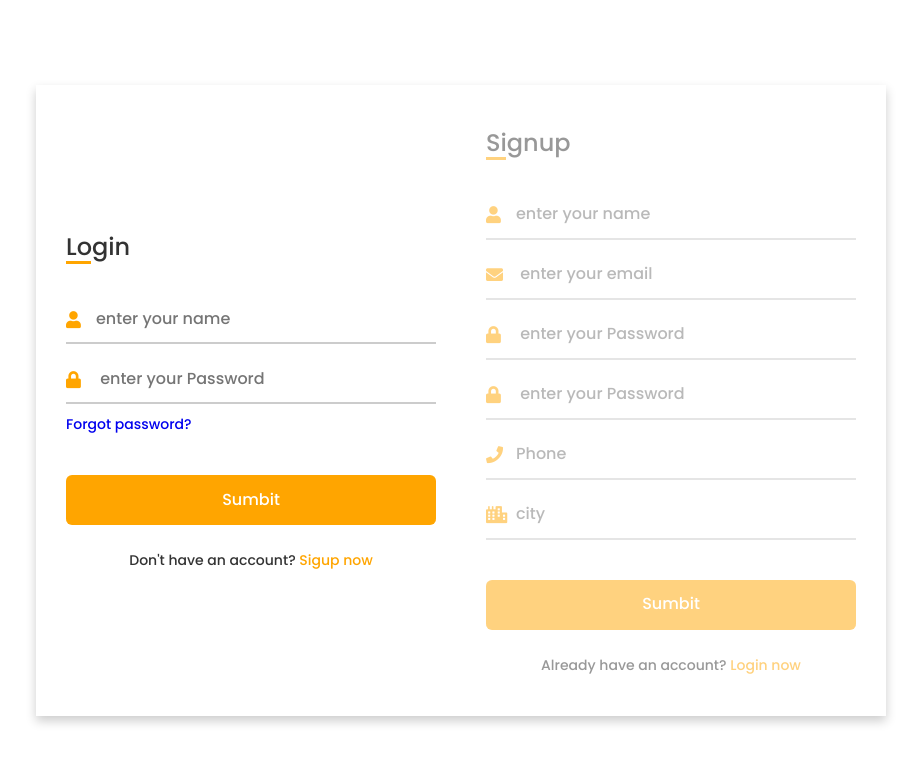
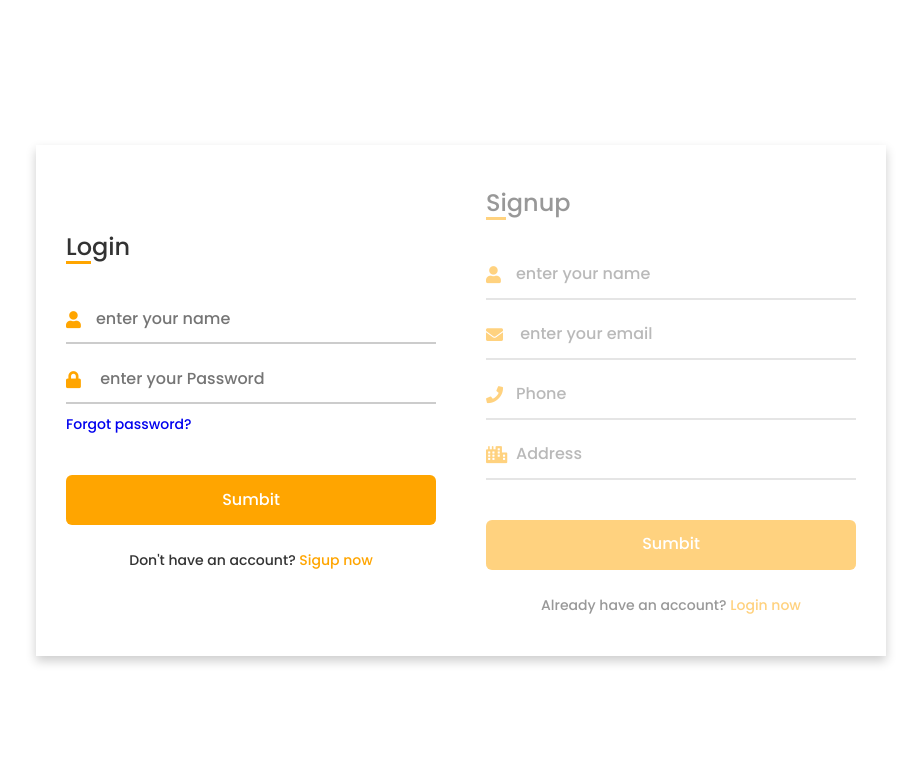
Before and after one commit to toure-project/tourism, a Django app: page /login in a window 1280 px wide. Shown: the top 764 px of the page, without its empty margins (179-1100 px from the left). Run offline with Django 5.2, Linux system fonts and the light colour scheme; some libraries are stand-ins or nearby versions.

Commit message:
UPDATE sign in page

```diff
--- a/tourpro/templates/tourapp/login.html
+++ b/tourpro/templates/tourapp/login.html
@@ -54,21 +54,15 @@
                 <i class="fas fa-envelope"></i>
                 <input type="text" placeholder=" enter your email" id="email" name="email" value="" required pattern="[a-z0-9.!#$%&'*+/=?^_`{|}~-]+@[a-z0-9-]+.[a-z]{2,4}" title="Invalid Email">
               </div>
-              <div class="input-box">
-                <i class="fas fa-lock"></i>
-                <input type="password" placeholder=" enter your Password" id="password" name="password" value="" maxlength="8" pattern="(?=.*\d)(?=.*[a-z])(?=.*[A-Z]).{8,}" title="password must cantain at least one number and one uppper case and one lowercase letter and 8 characters" required>
-              </div>
-              <div class="input-box">
-                <i class="fas fa-lock"></i>
-                <input type="password" placeholder=" enter your Password" id="password" name="password" value="" maxlength="8" pattern="(?=.*\d)(?=.*[a-z])(?=.*[A-Z]).{8,}" title="password must cantain at least one number and one uppper case and one lowercase letter and 8 characters" required>
-              </div>
+
+
               <div class="input-box">
                 <i class="fa fa-phone"></i>
                 <input type="text" placeholder="Phone" id="phone" name="phone" value="" required onkeypress="return /[0-9]/i.test(event.key)" maxlength="10" pattern="([0-9]){10,}">
               </div>
               <div class="input-box">
                 <i class="fas fa-city"></i>
-                <input type="text" placeholder="city" required>
+                <input type="text" placeholder="Address" required>
               </div>
 
               <div class="button input-box">
```
